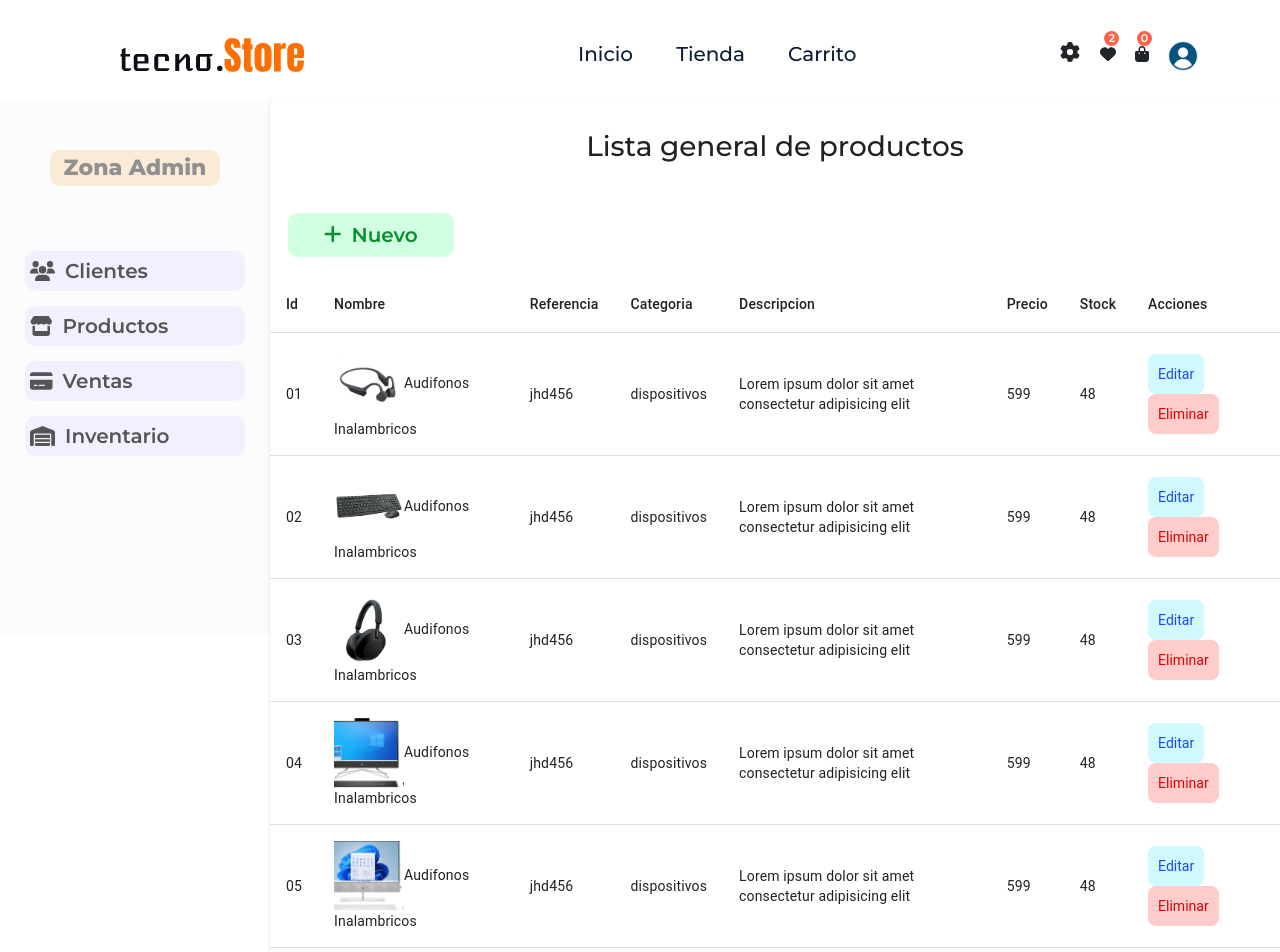
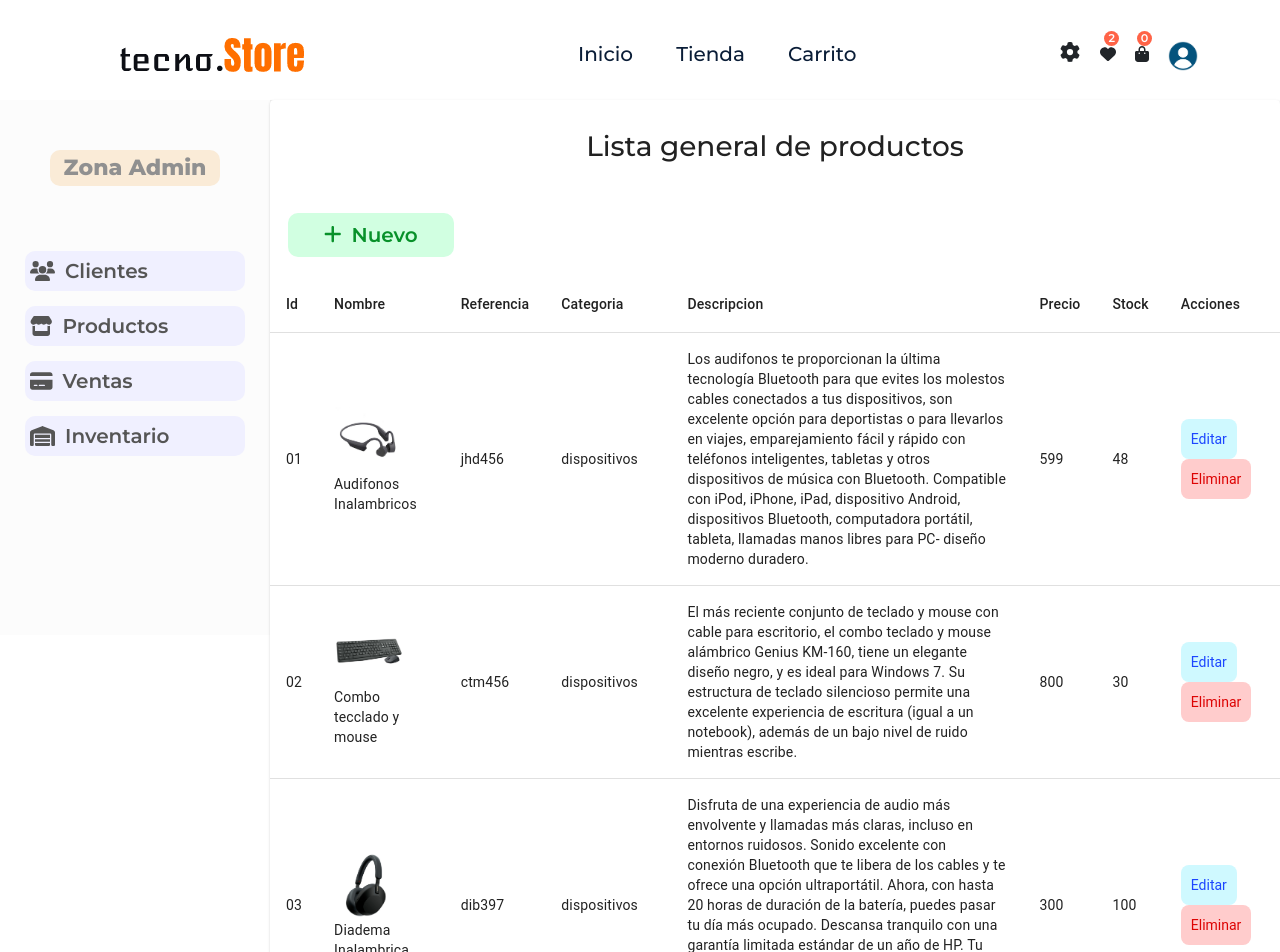
Before and after one commit to SoftwareSolutionsTeam/Proyecto-DAW-C4, a React (Create React App) app in the folder frontend/: page /productAd in a window 1280 px wide. Shown: the top 952 px of the page. Built offline with nearby package versions, Linux system fonts and the light colour scheme; no server answers.

Commit message:
Modificación  ProductAd y Ventas
Se cambio información de 4 registros en ventas y de 5 en productAd

```diff
--- a/frontend/src/pages/ProductAd.jsx
+++ b/frontend/src/pages/ProductAd.jsx
@@ -45,49 +45,49 @@ const ProductAd = () => {
       ref: "jhd456",
       nombre: "Audifonos Inalambricos",
       categoria: "dispositivos",
-      descripcion: "Lorem ipsum dolor sit amet consectetur adipisicing elit",
+      descripcion: "Los audifonos te proporcionan la última tecnología Bluetooth para que evites los molestos cables conectados a tus dispositivos, son excelente opción para deportistas o para llevarlos en viajes, emparejamiento fácil y rápido con teléfonos inteligentes, tabletas y otros dispositivos de música con Bluetooth. Compatible con iPod, iPhone, iPad, dispositivo Android, dispositivos Bluetooth, computadora portátil, tableta, llamadas manos libres para PC- diseño moderno duradero.",
       precio: "599",
       stock: "48",
     },
     {
       id: "02",
       img: img02,
-      ref: "jhd456",
-      nombre: "Audifonos Inalambricos",
+      ref: "ctm456",
+      nombre: "Combo tecclado y mouse",
       categoria: "dispositivos",
-      descripcion: "Lorem ipsum dolor sit amet consectetur adipisicing elit",
-      precio: "599",
-      stock: "48",
+      descripcion: "El más reciente conjunto de teclado y mouse con cable para escritorio, el combo teclado y mouse alámbrico Genius KM-160, tiene un elegante diseño negro, y es ideal para Windows 7. Su estructura de teclado silencioso permite una excelente experiencia de escritura (igual a un notebook), además de un bajo nivel de ruido mientras escribe.",
+      precio: "800",
+      stock: "30",
     },
     {
       id: "03",
       img: img03,
-      ref: "jhd456",
-      nombre: "Audifonos Inalambricos",
+      ref: "dib397",
+      nombre: "Diadema Inalambrica",
       categoria: "dispositivos",
-      descripcion: "Lorem ipsum dolor sit amet consectetur adipisicing elit",
-      precio: "599",
-      stock: "48",
+      descripcion: "Disfruta de una experiencia de audio más envolvente y llamadas más claras, incluso en entornos ruidosos. Sonido excelente con conexión Bluetooth que te libera de los cables y te ofrece una opción ultraportátil. Ahora, con hasta 20 horas de duración de la batería, puedes pasar tu día más ocupado. Descansa tranquilo con una garantía limitada estándar de un año de HP. Tu compañero perfecto para cualquier entrenamiento, gracias a su diseño resistente, el sudor no puede detenerte.",
+      precio: "300",
+      stock: "100",
     },
     {
       id: "04",
       img: img04,
-      ref: "jhd456",
-      nombre: "Audifonos Inalambricos",
-      categoria: "dispositivos",
-      descripcion: "Lorem ipsum dolor sit amet consectetur adipisicing elit",
-      precio: "599",
-      stock: "48",
+      ref: "dao999",
+      nombre: "Computador all-one Lenovo",
+      categoria: "Computadores",
+      descripcion: "DescripciónLa AIO 330 está diseñada para funcionar a pleno rendimiento. Sácala de la caja, enchúfala y listo. Como todo en uno, no hay torres separadas o cables sucios con los que lidiar. Además, esta PC que ahorra espacio viene, incluso, con su propio teclado y mouse.",
+      precio: "1000",
+      stock: "20",
     },
     {
       id: "05",
       img: img05,
-      ref: "jhd456",
-      nombre: "Audifonos Inalambricos",
-      categoria: "dispositivos",
-      descripcion: "Lorem ipsum dolor sit amet consectetur adipisicing elit",
-      precio: "599",
-      stock: "48",
+      ref: "cto777",
+      nombre: "Computador all-one HP",
+      categoria: "Computadores",
+      descripcion: "El equipo HP Pavilion All-in-One es simplemente todo lo que necesitas. Una desktop diseñada para mantener la productividad durante la transmisión o mientras juegas, con una pantalla sin parpadeo[1] que ofrece increíble experiencia de audio. El filtro que disminuye la luz azul mantiene tus ojos cómodos. Y no olvides lo bien que te sentirás con tu elección al contar con un diseño sustentable que amarás tanto como al planeta.",
+      precio: "1100",
+      stock: "22",
     },
     {
       id: "06",
--- a/frontend/src/pages/Ventas.jsx
+++ b/frontend/src/pages/Ventas.jsx
@@ -40,31 +40,31 @@ const Ventas = () => {
     {
       id: "qswe3402",
       img: img02,
-      ref: "jhd456",
-      nombre: "Audifonos Inalambricos",
+      ref: "ctm456",
+      nombre: "Combo mouse y teclado",
       fecha: "2021-09-23",
       cliente: "cliente02@gmail.com",
-      precio: "599",
+      precio: "800",
       status: "en camino",
     },
     {
       id: "0sedr435tg3",
       img: img03,
-      ref: "jhd456",
-      nombre: "Audifonos Inalambricos",
+      ref: "dib397",
+      nombre: "Diadema Inalambrica",
       fecha: "2020-11-03",
       cliente: "cliente03@gmail.com",
-      precio: "599",
+      precio: "300",
       status: "pendiente",
     },
     {
       id: "0cd23jjkl4",
       img: img04,
-      ref: "jhd456",
-      nombre: "Audifonos Inalambricos",
+      ref: "dao999",
+      nombre: "Computador all-one",
       fecha: "2019-10-08",
       cliente: "cliente04@gmail.com",
-      precio: "599",
+      precio: "1000",
       status: "entregado",
     },
   ];
```
Also changed, not shown: package.json (line endings or trailing spaces).
